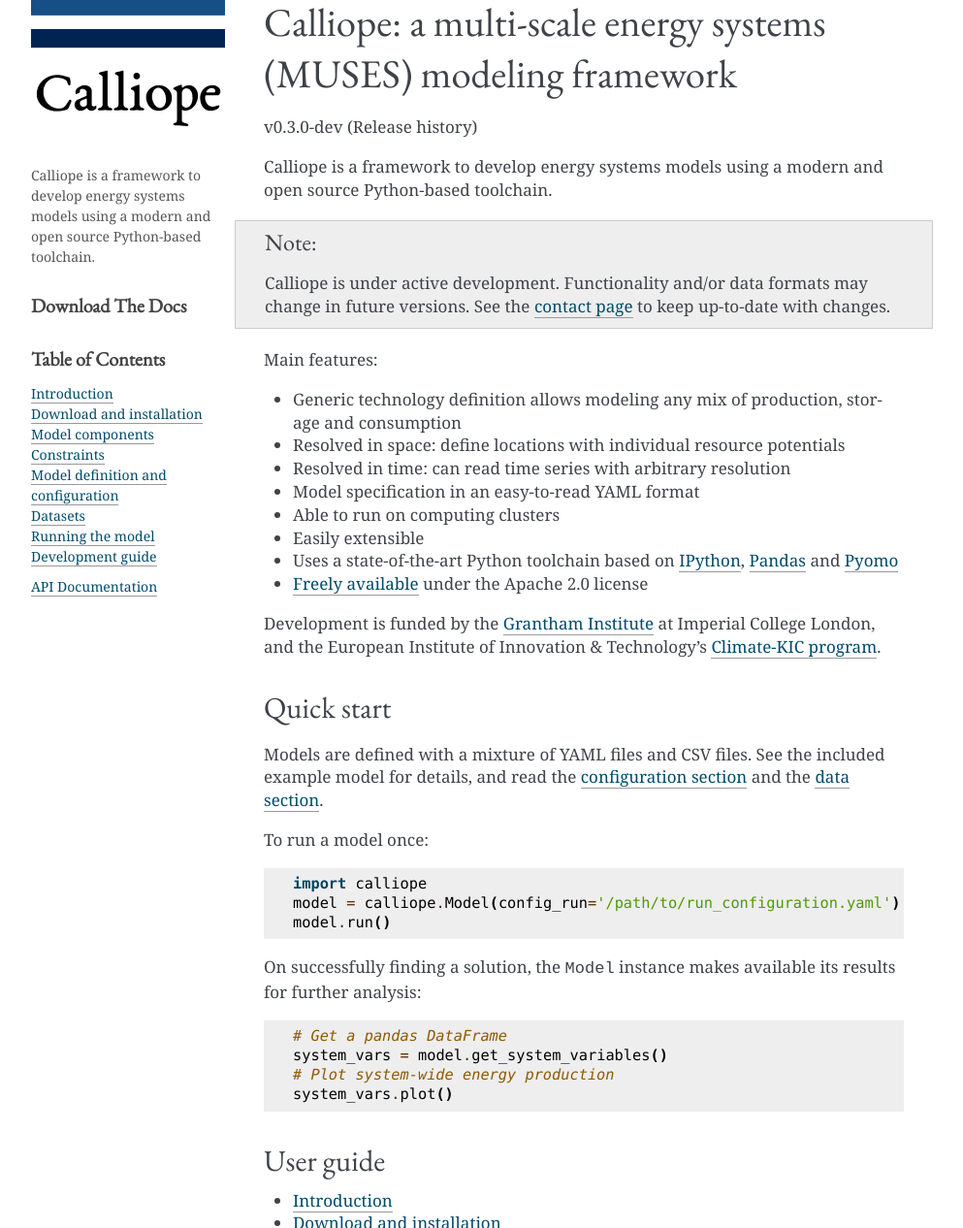
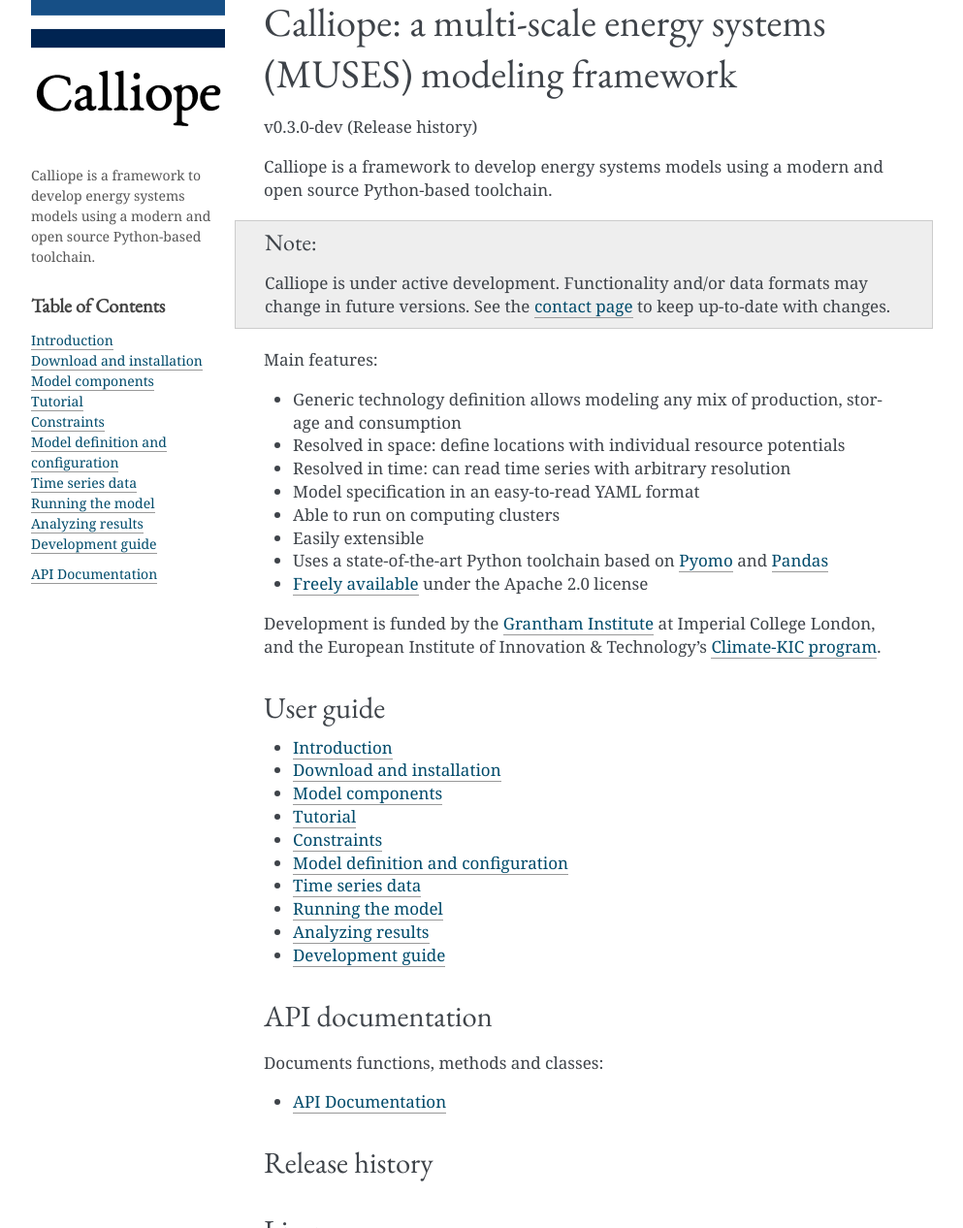
Before and after one commit to calliope-project/calliope, a Sphinx documentation site: the page built from doc/index.rst, in a window 1280 px wide and 1400 px high, cut to the strip 134-1400 px from the top of the window. Shown: the whole strip at 97% size, without its empty margins (148-1141 px from the left). Built offline with Sphinx 7.4.7, drawn with Linux system fonts in a browser that asks for light colours; pages that are not in the unit, such as notebooks, are missing from menus.

```diff
--- a/doc/_templates/sidebar_intro.html
+++ b/doc/_templates/sidebar_intro.html
@@ -8,9 +8,12 @@
   Calliope is a framework to develop energy systems models using a modern and open source Python-based toolchain.
 </p>
 
+<!-- Only show downloads if they are defined, i.e. on ReadTheDocs -->
+{% if downloads is defined %}
 <h3>Download The Docs</h3>
 <ul>
 {% for type, url in downloads %}
   <li><a href="{{ url }}">{{ type }}</a></li>
 {% endfor %}
 </ul>
+{% endif %}
--- a/doc/index.rst
+++ b/doc/index.rst
@@ -18,31 +18,10 @@ Main features:
 * Model specification in an easy-to-read YAML format
 * Able to run on computing clusters
 * Easily extensible
-* Uses a state-of-the-art Python toolchain based on `IPython <http://ipython.org/>`_, `Pandas <http://pandas.pydata.org/>`_ and `Pyomo <https://software.sandia.gov/trac/coopr/wiki/Pyomo>`_
+* Uses a state-of-the-art Python toolchain based on `Pyomo <https://software.sandia.gov/trac/coopr/wiki/Pyomo>`_ and `Pandas <http://pandas.pydata.org/>`_
 * `Freely available <https://github.com/sjpfenninger/calliope>`_ under the Apache 2.0 license
 
 Development is funded by the `Grantham Institute <http://www.imperial.ac.uk/grantham>`_ at Imperial College London, and the European Institute of Innovation & Technology's `Climate-KIC program <http://www.climate-kic.org>`_.
-
------------
-Quick start
------------
-
-Models are defined with a mixture of YAML files and CSV files. See the included example model for details, and read the :doc:`configuration section <user/configuration>` and the :doc:`data section <user/data>`.
-
-To run a model once::
-
-   import calliope
-   model = calliope.Model(config_run='/path/to/run_configuration.yaml')
-   model.run()
-
-On successfully finding a solution, the ``Model`` instance makes available its results for further analysis::
-
-   # Get a pandas DataFrame
-   system_vars = model.get_system_variables()
-   # Plot system-wide energy production
-   system_vars.plot()
-
-.. TODO To set up parallel runs, see :ref:`parallel_runs`.
 
 ----------
 User guide
@@ -54,10 +33,12 @@ User guide
    user/introduction
    user/installation
    user/components
+   user/tutorial
    user/constraints
    user/configuration
-   user/data
+   user/timeseries
    user/running
+   user/analysis
    user/develop
 
 -----------------
--- /dev/null
+++ b/doc/user/analysis.rst
@@ -0,0 +1,6 @@
+
+=================
+Analyzing results
+=================
+
+TODO describe the use of the calliope.analysis module inside an interactive IPython session (maybe using an IPython notebook?)
--- a/doc/user/configuration.rst
+++ b/doc/user/configuration.rst
@@ -25,7 +25,7 @@ There are two ways to split the model definition into several files:
          - techs.yaml   # Define technologies, their constraints and costs
          - locations.yaml  # Define locations and transmission capacities
 
-2. Any of the model configuration files given in the ``input.model:`` directive may contain an ``import:`` statement, which is a list of paths to additional files to import. These additional files may each again contain an ``import:`` statement, allowing for arbitrarily complex nesting. The ``import:`` statement can either give an absolute path, a path relative to the importing file, or a path starting with ``{{ module }}``, which is a placeholder for the Calliope module's location (and thus useful to load included default configurations).
+2. Any of the model configuration files given in the ``input.model:`` directive may contain an ``import:`` statement, which is a list of paths to additional files to import. These additional files may each again contain an ``import:`` statement, allowing for arbitrarily complex nesting. The ``import:`` statement can either give an absolute path or a path relative to the importing file.
 
 ------------
 Run settings
--- a/doc/user/installation.rst
+++ b/doc/user/installation.rst
@@ -53,6 +53,7 @@ The following Python modules and their dependencies are required:
 * `Numexpr <https://github.com/pydata/numexpr>`_
 * `Pytables <https://pytables.github.io/>`_ (which requires `Cython <http://cython.org/>`_ to build from source)
 * `PyYAML <http://pyyaml.org/>`_
+* `Click <http://click.pocoo.org/>`_
 
 These modules are optional but necessary to display result graphs:
 
```
Also changed, not shown: doc/api/api.rst (+8 -5 lines), doc/user/timeseries.rst (renamed from doc/user/data.rst, +10 -6 lines), doc/user/tutorial.rst (added, +10 -0 lines).
